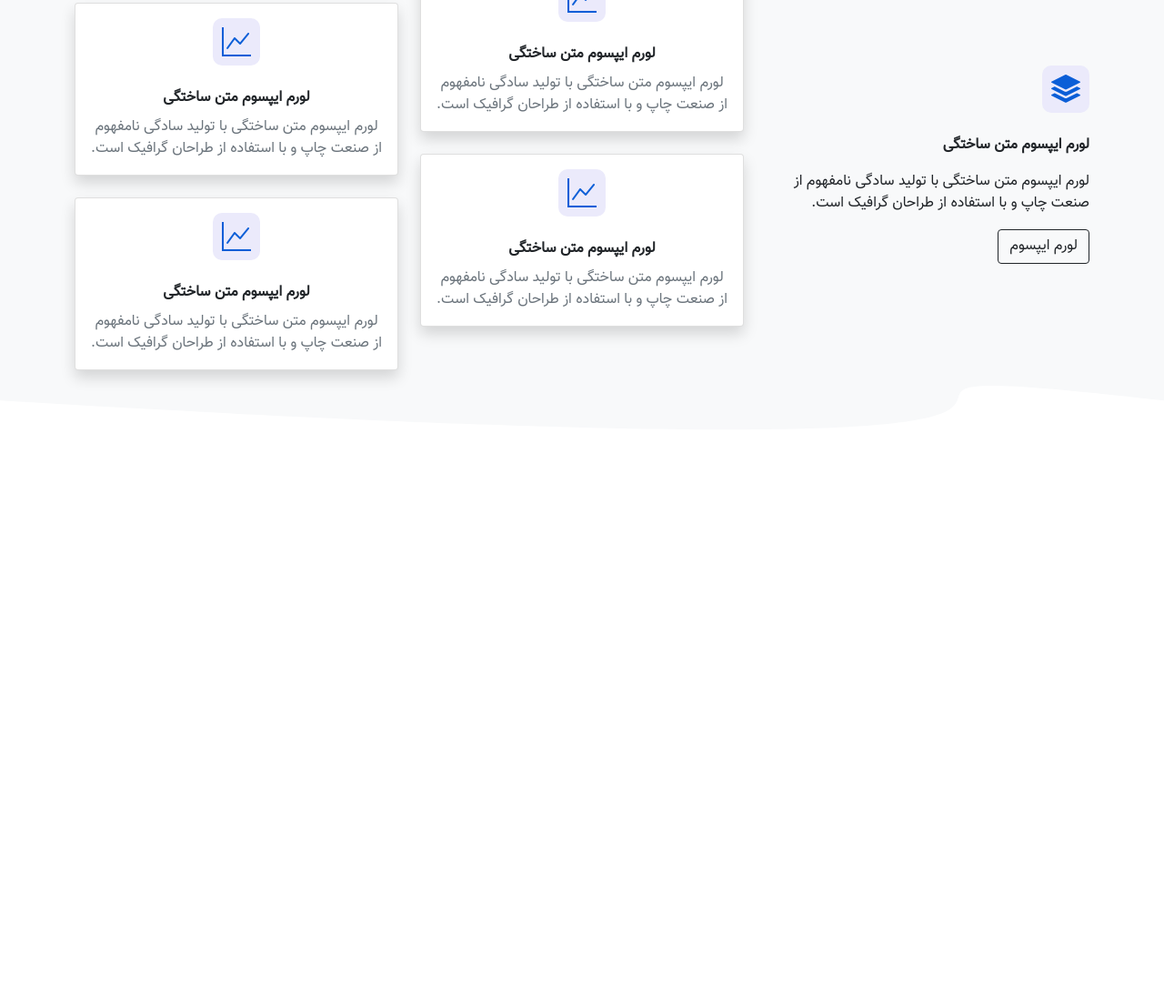
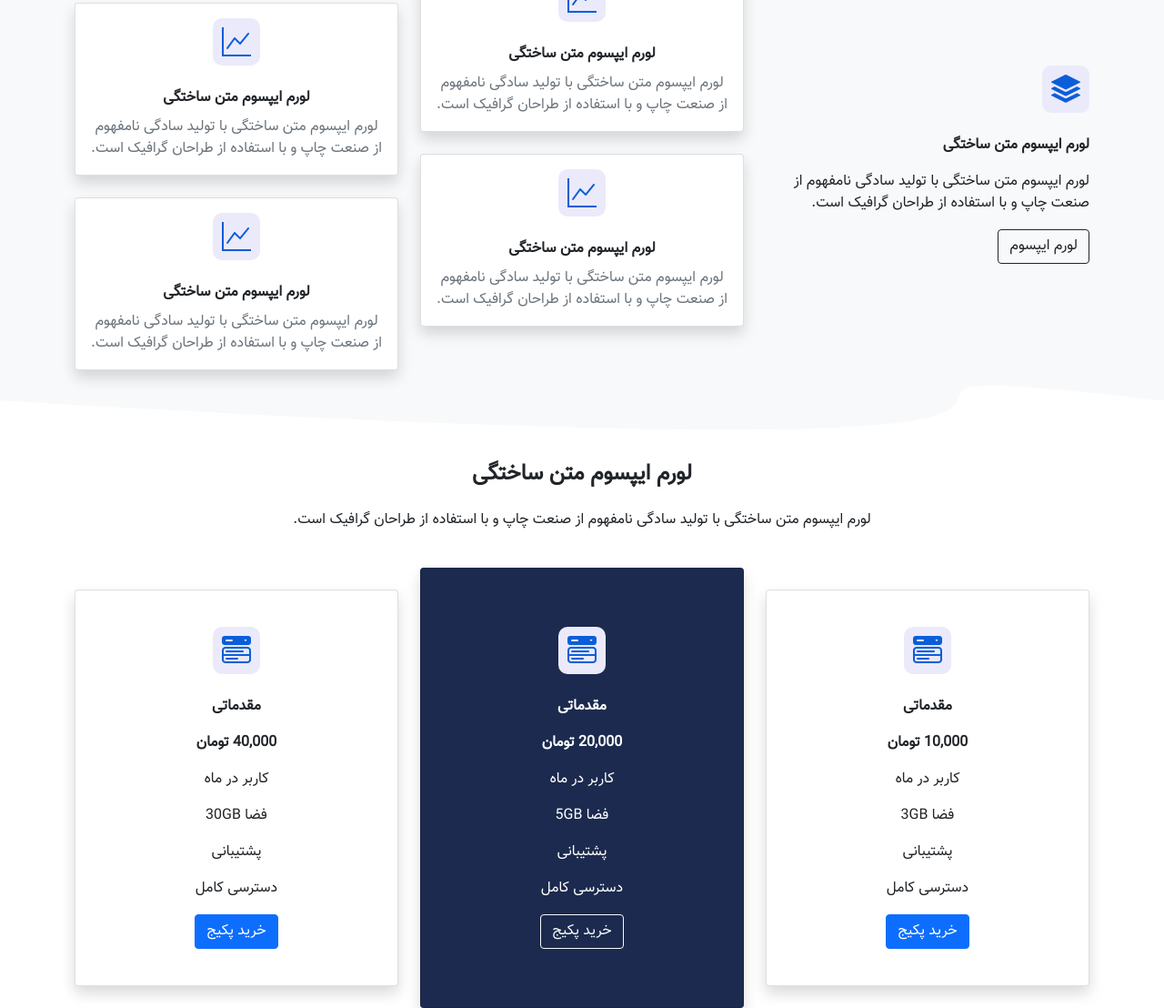
Before and after one commit to hassanzadeh-mj/bootstrap-exercise, a plain HTML site: page index.html in a window 1280 px wide. Shown: the part 623-1731 px from the top of the page at 91% size. Before the commit the page ends 1130 px from the top, so only its background shows below. Drawn offline with nearby package versions, Linux system fonts and the light colour scheme; files whose address does not match are found by name.

Commit message:
Project body design

```diff
--- a/css/main.css
+++ b/css/main.css
@@ -21,3 +21,10 @@
     padding: 10px;
     border-radius: 10px;
 }
+.card-primary{
+  background-color: #1B2A4E;
+  color: white !important;
+}
+.aslider{
+background-color:#1B2A4E;
+}
--- a/index.html
+++ b/index.html
@@ -156,6 +156,57 @@
       style="stroke: none; fill: #F8F9FA;"></path>
   </svg></div>
 
+  <section>
+    <div class="container">
+      <div class="row text-center g-4 align-items-center">
+        <h4 class="fw-bold">لورم ایپسوم متن ساختگی</h4>
+        <p class="mt-3">لورم ایپسوم متن ساختگی با تولید سادگی نامفهوم از صنعت چاپ و با استفاده از طراحان گرافیک است.</p>
+        <div class="col-md-4 ">
+          <div class="card shadow text-center p-4">
+            <div class="card-body">
+              <i class="bi bi-menu-button-wide-fill icon fs-2 mb-4"></i>
+              <P class="card-titel fw-bold">مقدماتی</P>
+              <P class="card-titel fw-bold">10,000 تومان </P>
+              <p class="card-text">کاربر در ماه </p>
+              <p class="card-text">فضا 3GB </p>
+              <p class="card-text">پشتیبانی</p>
+              <p class="card-text">دسترسی کامل </p>
+              <button class="btn btn-primary">خرید پکیج</button>
+            </div>
+          </div>
+        </div>
+        <div class="col-md-4">
+          <div class="card shadow text-center card-primary p-5">
+            <div class="card-body">
+              <i class="bi bi-menu-button-wide-fill icon fs-2 mb-4"></i>
+              <P class="card-titel fw-bold">مقدماتی</P>
+              <P class="card-titel fw-bold">20,000 تومان </P>
+              <p class="card-text">کاربر در ماه </p>
+              <p class="card-text">فضا 5GB </p>
+              <p class="card-text">پشتیبانی</p>
+              <p class="card-text">دسترسی کامل </p>
+              <button class="btn btn-outline-light">خرید پکیج</button>
+            </div>
+          </div>
+        </div>
+        <div class="col-md-4 ">
+          <div class="card shadow text-center  p-4">
+            <div class="card-body">
+              <i class="bi bi-menu-button-wide-fill icon fs-2 mb-4"></i>
+              <P class="card-titel fw-bold">مقدماتی</P>
+              <P class="card-titel fw-bold">40,000 تومان </P>
+              <p class="card-text">کاربر در ماه </p>
+              <p class="card-text">فضا 30GB </p>
+              <p class="card-text">پشتیبانی</p>
+              <p class="card-text">دسترسی کامل </p>
+              <button class="btn btn-primary">خرید پکیج</button>
+            </div>
+          </div>
+        </div>
+      </div>
+    </div>
+  </section>
+
  <!-- Option 1: Bootstrap Bundle with Popper -->
  <script src="https://cdn.jsdelivr.net/npm/bootstrap@5.1.3/dist/js/bootstrap.bundle.min.js"
  integrity="sha384-ka7Sk0Gln4gmtz2MlQnikT1wXgYsOg+OMhuP+IlRH9sENBO0LRn5q+8nbTov4+1p"
```
